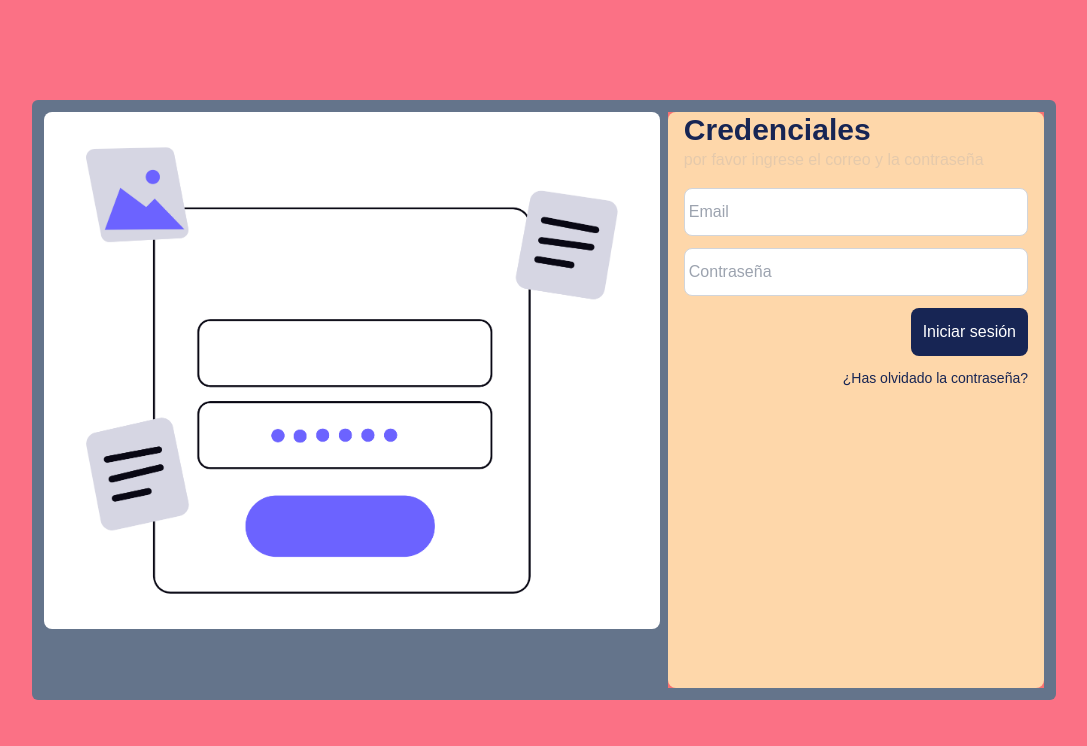
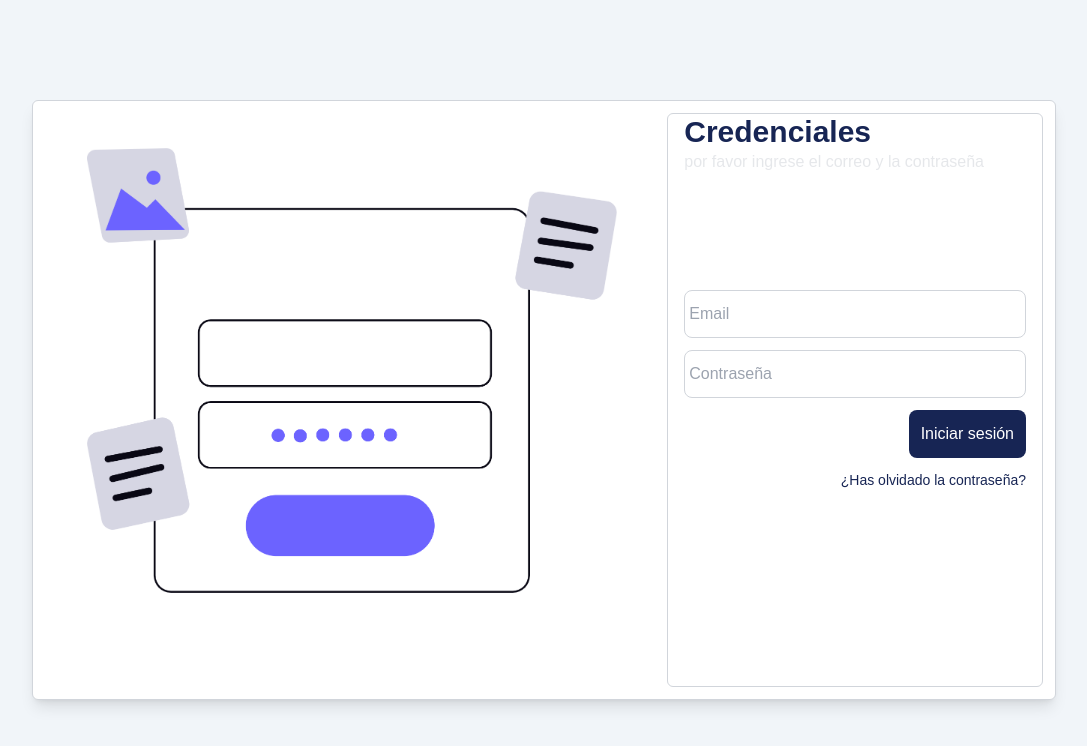
Before and after one commit to andersonNB/dashboardPokemon, a Next.js app: page /login in a window 1280 px wide. Shown: the top 746 px of the page, without its empty margins (96-1183 px from the left). Built offline with nearby package versions, Linux system fonts and the light colour scheme.

Commit message:
FEATURE: better desing FormLogin

```diff
--- a/src/app/login/FormLoginContainer/index.tsx
+++ b/src/app/login/FormLoginContainer/index.tsx
@@ -2,7 +2,7 @@ import React from "react";
 
 const FormLoginContainer = () => {
 	return (
-		<div className="flex gap-4 flex-col bg-orange-200 w-full h-full rounded-lg text-blue-950 px-4">
+		<div className="flex gap-4 flex-col w-full h-full rounded-lg text-blue-950 px-4">
 			<div className="flex w-full flex-col">
 				<span className="text-3xl font-bold w-full">Credenciales</span>
 				<span className="w-full text-gray-400 opacity-25 ">
@@ -10,18 +10,20 @@ const FormLoginContainer = () => {
 				</span>
 			</div>
 
-			<form className="flex flex-col gap-3 h-full">
+			<form className="flex flex-col gap-3 justify-center h-[70%] ">
 				<input
 					type="text"
 					title="Email"
 					placeholder="Email"
 					className="h-12 p-1 rounded-lg border border-gray-300 focus:outline-none focus:ring-2 focus:ring-blue-500"
+					required
 				/>
 				<input
 					type="password"
 					title="Contraseña"
 					placeholder="Contraseña"
 					className="h-12 p-1 rounded-lg border border-gray-300 focus:outline-none focus:ring-2 focus:ring-blue-500"
+					required
 				/>
 				<div className="w-full text-end">
 					<button className="bg-blue-950 text-white p-3 rounded-lg hover:opacity-80 transition-opacity">
@@ -29,7 +31,10 @@ const FormLoginContainer = () => {
 					</button>
 				</div>
 				<div className="flex gap-2 items-center w-full justify-end">
-					<a href="#" className="text-blue-950 text-sm">
+					<a
+						href="#"
+						className="text-blue-950 text-sm  hover:underline hover:text-blue-500 transition-all"
+					>
 						¿Has olvidado la contraseña?
 					</a>
 				</div>
--- a/src/app/login/page.tsx
+++ b/src/app/login/page.tsx
@@ -5,12 +5,12 @@ import FormLoginContainer from "./FormLoginContainer";
 
 const LoginPage = () => {
 	return (
-		<div className="flex justify-center items-center w-full h-screen bg-rose-400 ">
-			<div className="flex gap-2 bg-slate-500 rounded-md p-3 w-4/5 h-[600px] ">
-				<div className="h-full">
+		<div className="flex justify-center items-center w-full h-screen">
+			<div className="flex gap-2 bg-white rounded-md p-3 w-4/5 h-[600px]  border border-gray-300 shadow-lg">
+				<div className="h-[95%]">
 					<Image src={login} alt="imagen login" style={{borderRadius: 8}} />
 				</div>
-				<div className="h-full w-full bg-red-400">
+				<div className="flex items-center justify-center h-full w-full border border-gray-300 rounded-md">
 					<FormLoginContainer />
 				</div>
 			</div>
```
Also changed, not shown: src/app/layout.tsx (+6 -3 lines).
